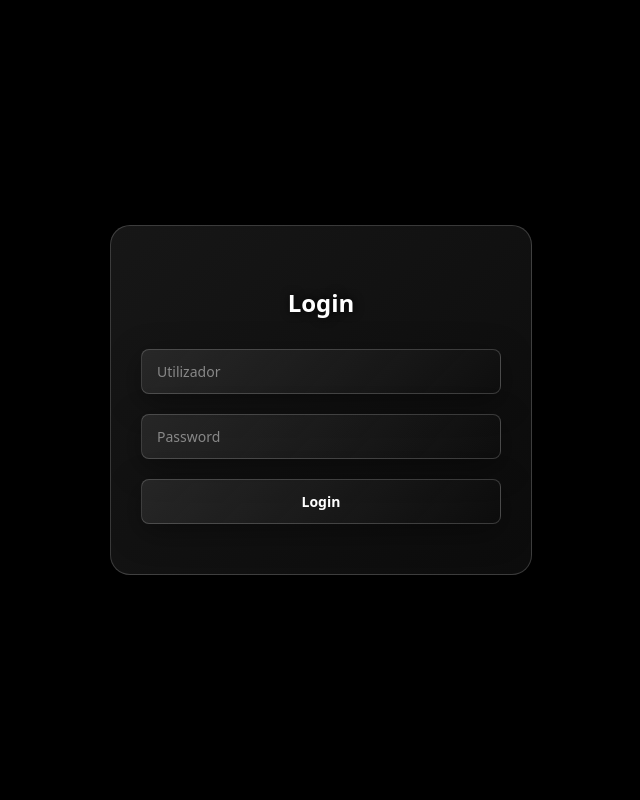
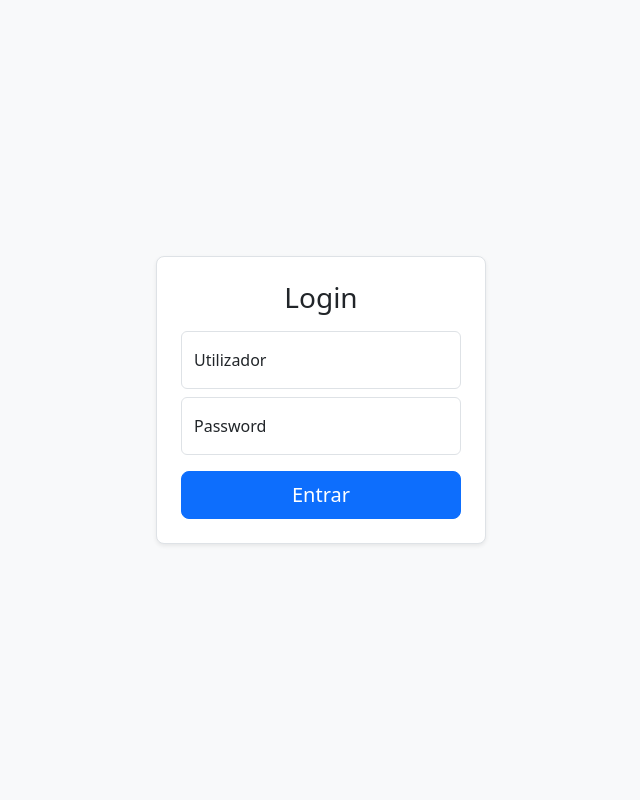
Before and after one commit to diogo-sant0s/PAP, a Flask app: page /login in a window 1280 px wide. Shown: the whole page, without its empty margins (319-959 px from the left). Run offline with Flask 3, Linux system fonts and the light colour scheme.

Commit message:
Add files via upload

```diff
--- a/Site Desprotegido/database.py
+++ b/Site Desprotegido/database.py
@@ -12,21 +12,21 @@ class Login(Base):
     __tablename__ = "Login"
 
     id = Column(String, primary_key=True)
-    email = Column(String, unique=True, nullable=False)
+    username = Column(String, unique=True, nullable=False)
     password = Column(String, nullable=False)
 
 
 Base.metadata.create_all(bind=db)
 
 # Create default admin user if it does not exist
-DEFAULT_ADMIN_EMAIL = "admin"
+DEFAULT_ADMIN_USERNAME = "admin"
 DEFAULT_ADMIN_PASSWORD = "1234"
 
-existing_admin = session.query(Login).filter_by(email=DEFAULT_ADMIN_EMAIL).first()
+existing_admin = session.query(Login).filter_by(username=DEFAULT_ADMIN_USERNAME).first()
 if not existing_admin:
     admin_user = Login(
-        id=str(uuid.uuid4()),
-        email=DEFAULT_ADMIN_EMAIL,
+        id=1,
+        username=DEFAULT_ADMIN_USERNAME,
         password=DEFAULT_ADMIN_PASSWORD,
     )
     session.add(admin_user)
--- a/Site Desprotegido/templates/base.html
+++ b/Site Desprotegido/templates/base.html
@@ -2,8 +2,12 @@
 <html lang="en">
 <head>
     <meta charset="UTF-8">
-    <meta name="viewport" content="width=device-width, initial-scale=1.0">
-    <link rel="stylesheet" href="/static/style.css"/>
+    <meta name="viewport" content="width=device-width, initial-scale=1">
+    <!-- Bootstrap CSS via CDN -->
+    <link
+      href="https://cdn.jsdelivr.net/npm/bootstrap@5.3.3/dist/css/bootstrap.min.css"
+      rel="stylesheet"
+    >
     <title>Site Inseguro</title>
 </head>
 <body>
--- a/Site Desprotegido/templates/login.html
+++ b/Site Desprotegido/templates/login.html
@@ -1,25 +1,45 @@
 {% extends "base.html" %}
 
 {% block content %}
-<div class="container">
-  <div class="form-section active" id="loginForm">
-    <h2>Login</h2>
+<div class="d-flex align-items-center justify-content-center vh-100 bg-light">
+  <main class="w-100" style="max-width: 330px;">
+    <form method="POST" action="/login" class="p-4 border rounded-3 bg-white shadow-sm">
+      <h1 class="h3 mb-3 fw-normal text-center">Login</h1>
 
       {% if error %}
-      <p style="color: red;">{{ error }}</p>
+        <div class="alert alert-danger py-2" role="alert">
+          {{ error }}
+        </div>
       {% endif %}
 
+      <div class="form-floating mb-2">
+        <input
+          type="text"
+          class="form-control"
+          id="login_input"
+          name="login_input"
+          placeholder="Utilizador"
+          required
+        >
+        <label for="login_input">Utilizador</label>
+      </div>
 
-    <form method="POST" action="/login">
-      <input name="login_input" type="text" placeholder="Utilizador" required />
+      <div class="form-floating mb-3">
         <input
+          type="password"
+          class="form-control"
+          id="password_input"
           name="password_input"
-        type="password"
           placeholder="Password"
           required
-      />
-      <button type="submit">Login</button>
+        >
+        <label for="password_input">Password</label>
+      </div>
+
+      <button class="w-100 btn btn-lg btn-primary" type="submit">
+        Entrar
+      </button>
     </form>
-  </div>
+  </main>
 </div>
 {% endblock %}
--- a/Site Desprotegido/views.py
+++ b/Site Desprotegido/views.py
@@ -1,7 +1,7 @@
 from database import session as db_session, Login
 from flask import render_template, request, redirect, url_for, session as flask_session
 from main import app
-from sqlalchemy import text
+
 
 @app.route("/")
 def home():
@@ -12,18 +12,18 @@ def home():
 def login():
     if request.method == "GET":
         return render_template("login.html")
-    elif request.method == "POST":
-        login_input = request.form['login_input']
-        password_input = request.form['password_input']
 
-    query = f"SELECT * FROM user WHERE login = {login_input} AND password = {password_input}"
-    result = db_session.execute(query).fetchone()
+    login_input = request.form.get("login_input", "").strip().lower()
+    password_input = request.form.get("password_input", "")
 
-    if result:
-        flask_session['user'] = login_input
-        return redirect(url_for('dashboard'))
-    else:
-        return render_template("login.html", error="Credenciais inválidas.")
+    # Login seguro usando ORM (evita SQL Injection)
+    user = db_session.query(Login).filter_by(username=login_input).first()
+
+    if user and password_input and user.password == password_input:
+        flask_session["user_id"] = user.id
+        return redirect(url_for("dashboard"))
+
+    return render_template("login.html", error="Credenciais inválidas.")
 
 
 @app.route("/dashboard")
@@ -31,3 +31,9 @@ def dashboard():
     if "user_id" not in flask_session:
         return redirect(url_for("login"))
     return render_template("dashboard.html")
+
+
+@app.route("/logout")
+def logout():
+    flask_session.clear()
+    return redirect(url_for("login"))
```
Also changed, not shown: Site Desprotegido/verificar_database.py (added, +20 -0 lines), Site Desprotegido/database.db. Lines whose indentation alone changed are shown as unchanged.
